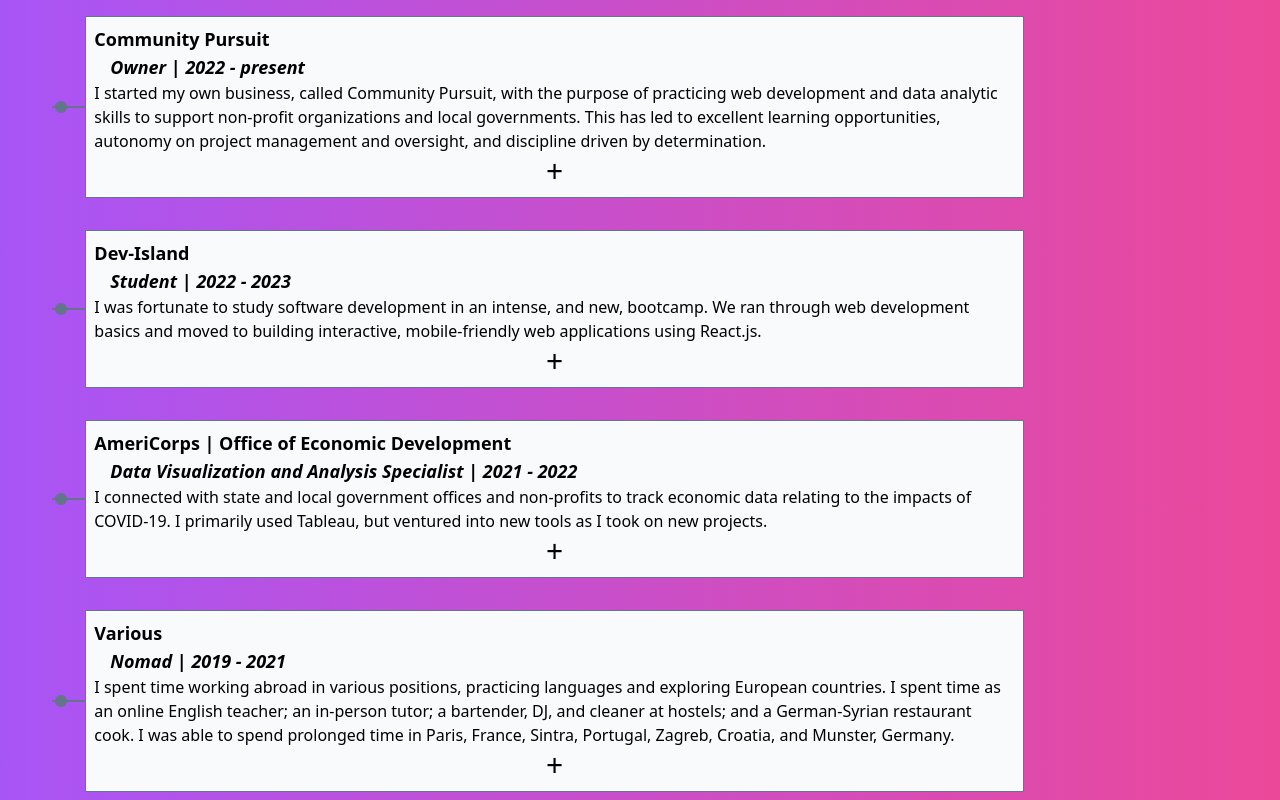
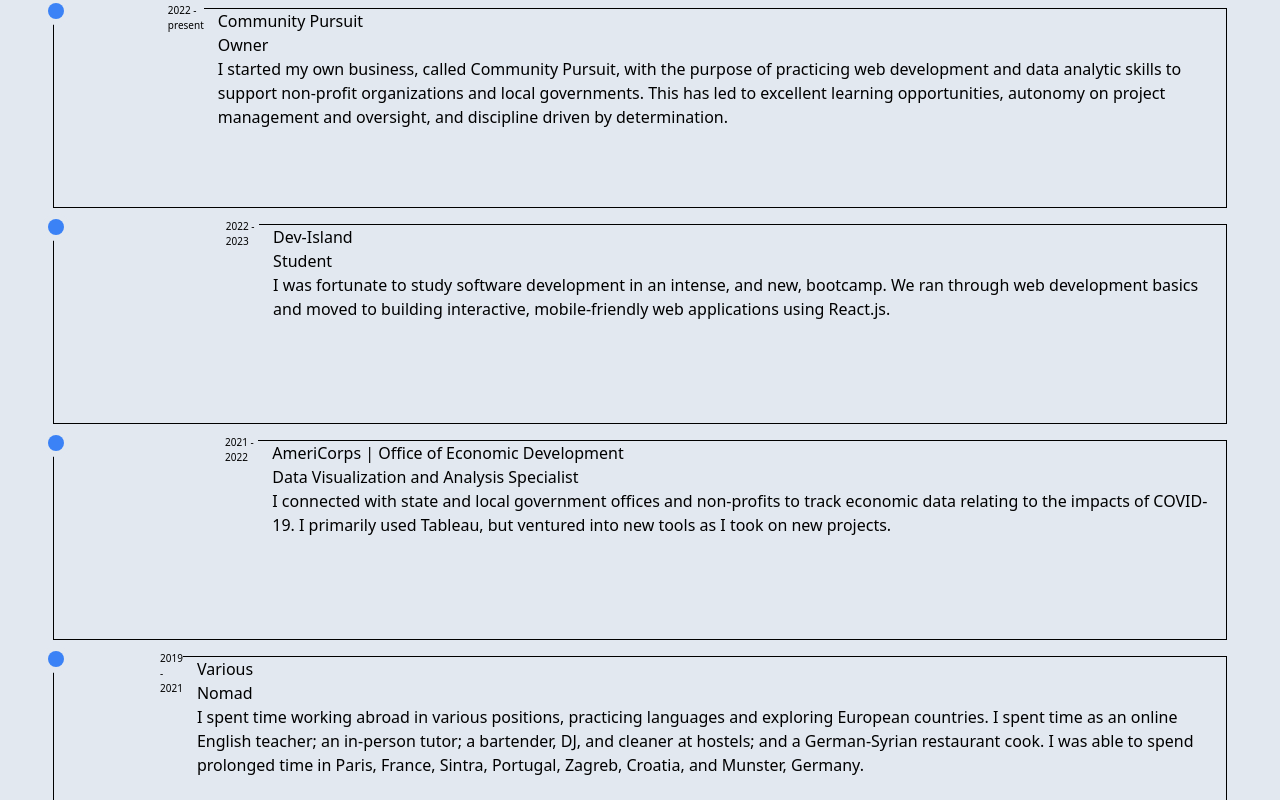
Before and after one commit to christian-faber/portfolio, a React (Create React App) app: page /experience in a window 1280 px wide. Built offline with nearby package versions, Linux system fonts and the light colour scheme.

Commit message:
updating experience cards

```diff
--- a/src/components/ExperienceCard.js
+++ b/src/components/ExperienceCard.js
@@ -3,33 +3,33 @@
 export const ExperienceCard = ({ position }) => {
   const [sayMore, setSay] = useState(false);
   return (
-    <>
-      <div
-        onClick={() => setSay(!sayMore)}
-        className=" w-4/5 p-2 border border-slate-500 bg-slate-50
-            lg:group-hover:border-blue-700 roundedbg-gray-100
-            relative left-8 lg:group-hover:bg-white transform
-             lg:group-hover:scale-105 transition-transform lg:group-hover:shadow-md"
-      >
-        <h3 className="text-lg font-bold">{position.company}</h3>
-        <h3 className="text-lg font-bold ml-4 italic">
-          {position.title} | {position.date}
-        </h3>
-        <p>{position.summary}</p>
-        <div className="flex items-center align-middle justify-center">
-          {!sayMore && <p className="text-3xl">+</p>}
-          {sayMore && <p className="text-3xl">-</p>}
+    <div className="w-11/12 m-2 flex min-h-[200px] border border-black">
+      {/* circle and date */}
+      <div className="flex relative -top-1.5 -left-1.5 w-72 bg-slate-200 h-4">
+        <div className="rounded-full h-4 w-4 bg-blue-500 shadow-[0_0_0_6px_#E2E8F0]"></div>
+      </div>
+      <div className="flex relative -top-1.5 -left-1.5 bg-slate-200 h-4">
+        <p className="h-3 text-[10px]">{position.date}</p>
+      </div>
+      <div className="flex flex-col pl-2">
+        {/* date and position container */}
+        <div>
+          <h1>{position.company}</h1>
+          <h2>{position.title}</h2>
         </div>
-        {sayMore && (
+        <div>
+          <h2>{position.summary}</h2>
+        </div>
+      </div>
+      {/* sayMore && (
           <ul className="list-disc pl-4">
-            {position.accomplishments.map((experience, index) => (
+            {position.accomplishments.map((accomplishment, index) => (
               <li key={index} classname="p-4">
-                {experience}
-              </li>
+                {accomplishment}
+              </li>{
             ))}
           </ul>
-        )}
-      </div>
-    </>
+        )} */}
+    </div>
   );
 };
--- a/src/components/homeComponents/Cover.js
+++ b/src/components/homeComponents/Cover.js
@@ -3,7 +3,6 @@
 import { HiOutlineDevicePhoneMobile } from "react-icons/hi2";
 import { IoCalendarOutline, IoLogoTableau } from "react-icons/io5";
 import { TfiEmail } from "react-icons/tfi";
-import { Link } from "react-router-dom";
 
 export const Cover = () => {
   return (
--- a/src/pages/Experience.js
+++ b/src/pages/Experience.js
@@ -4,27 +4,9 @@
 
 export const Experience = () => {
   return (
-    <div className="flex flex-col items-center">
+    <div className="flex flex-col items-center bg-slate-200">
       {experience.experiences.map((experience, index) => (
-        <div
-          key={index}
-          className="timeline-item flex w-11/12 m-4 relative group min-h-[100px]"
-        >
-          {/* Circle */}
-          <div
-            className="w-3 h-3 bg-slate-500 rounded-full
-           absolute top-1/2 left-2 -translate-x-1/2
-           -translate-y-1/2 group-hover:bg-blue-700"
-          ></div>
-          {/* Line */}
-          <div
-            className="absolute left-12 top-1/2 w-1/12
-           bg-slate-500 h-[2px] -translate-x-1/2
-           -translate-y-1/2 group-hover:bg-blue-700"
-          ></div>
-          {/* Box */}
-          <ExperienceCard position={experience} />
-        </div>
+        <ExperienceCard position={experience} key={index} />
       ))}
     </div>
   );
```
